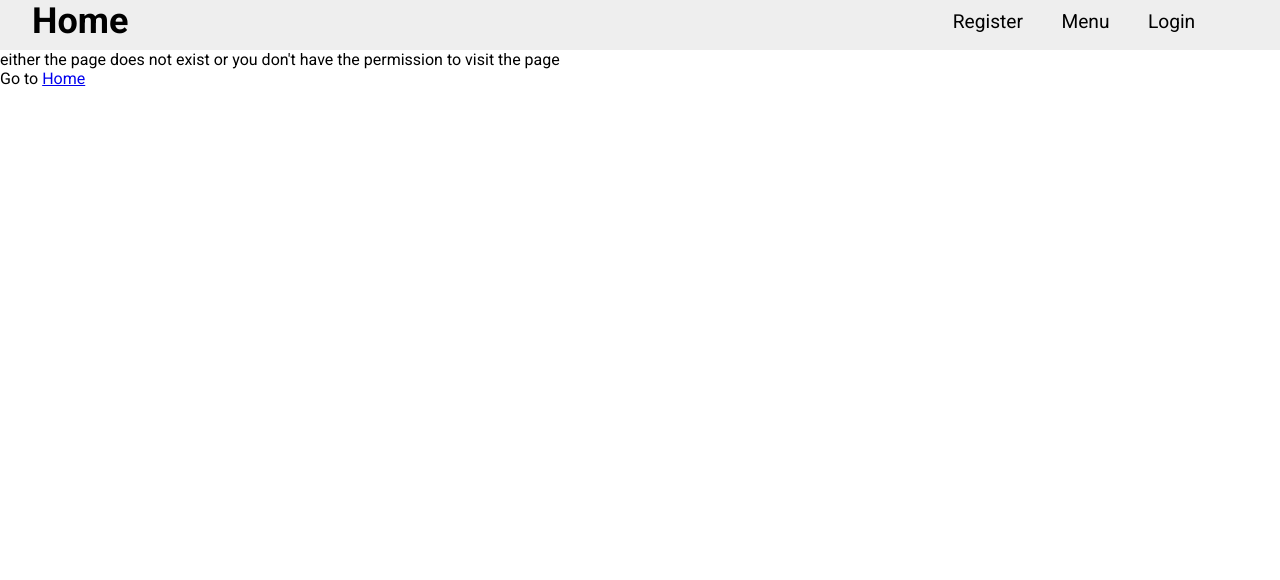
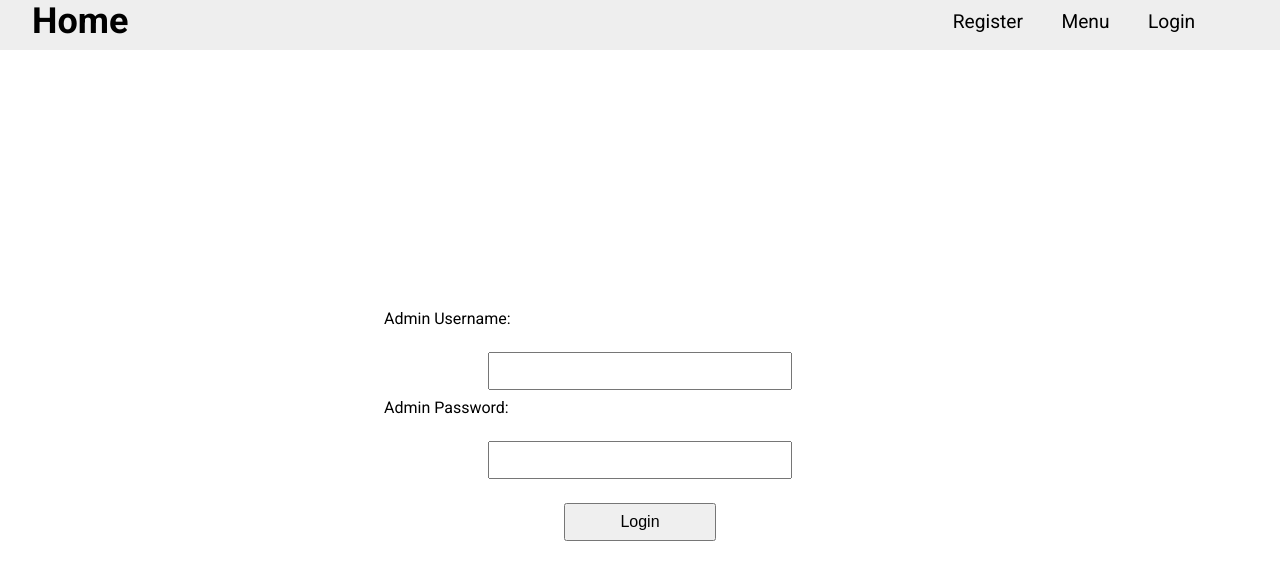
Before and after one commit to mahesh2885858/mahesh, a React (Create React App) app: page /admin in a window 1280 px wide. Shown: the top 580 px of the page. Built offline with nearby package versions, Linux system fonts and the light colour scheme; no server answers.

Commit message:
added some admin pages

```diff
--- a/src/App.tsx
+++ b/src/App.tsx
@@ -7,11 +7,15 @@ import "./app.scss";
 import Menu from "./components/user/before-login/Home/menu/Menu";
 import Profile from "./components/user/profile/Profile";
 import Cart from "./components/user/cart/Cart";
+import AdminNavBar from "./components/admin/adminNavbar/AdminNavBar";
 import Register from "./components/user/register/Register";
 import Login from "./components/user/login/Login";
 import axios from "axios";
 import Orders from "./components/user/orders/Orders";
 import NotFoundPage from "./components/notfoundpage/NotFoundPage";
+import AdminHome from "./components/admin/home/AdminHome";
+import AllOrders from "./components/admin/allorders/AllOrders";
+import AddItem from "./components/admin/addItem/AddItem";
 
 function App() {
   const { state, dispatch } = useContext(context);
@@ -20,14 +24,24 @@ function App() {
       const data = await axios.get("http://localhost:8000/retainlogin");
       dispatch({ type: "LOGIN", data: data.data });
     };
+    const retainAminLogin = async () => {
+      const data = await axios.get("http://localhost:8000/admin/adminretain");
+      dispatch({ type: "ADMIN_LOGIN", data: data.data });
+    };
     retainLogin();
+    retainAminLogin();
   }, []);
   return (
     <>
-      <NavBar />
+      {state.isAdminLoggedIn ? <AdminNavBar /> : <NavBar />}
       <div className="app-container">
         <Routes>
-          <Route path="/" element={<HomeBeforeLogin />} />
+          <Route
+            path="/"
+            element={
+              state.isAdminLoggedIn ? <AdminHome /> : <HomeBeforeLogin />
+            }
+          />
           <Route path="/menu" element={<Menu />} />
           <Route
             path="/profile"
@@ -49,7 +63,10 @@ function App() {
             path="/orders"
             element={state.isLoggedIn ? <Orders /> : <NotFoundPage />}
           />
+          <Route path="/admin" element={<AdminHome />} />
           <Route path="*" element={<NotFoundPage />} />
+          <Route path="/admin/allorders" element={<AllOrders />} />
+          <Route path="/admin/additem" element={<AddItem />} />
         </Routes>
       </div>
     </>
--- /dev/null
+++ b/src/components/admin/addItem/AddItem.tsx
@@ -0,0 +1,41 @@
+import axios from "axios";
+import React, { FormEvent, useRef } from "react";
+import "./additem.scss";
+const AddItem = () => {
+  const itemnameRef = useRef<HTMLInputElement | null>(null);
+  const unitpriceRef = useRef<HTMLInputElement | null>(null);
+  const addToMenu = async (e: FormEvent) => {
+    e.preventDefault();
+    try {
+      const details = {
+        itemName: itemnameRef.current?.value,
+        unitPrice: unitpriceRef.current?.value,
+      };
+      const data = await axios.post(
+        "http://localhost:8000/admin/additem",
+        details
+      );
+      console.log(data.data);
+    } catch (error) {
+      console.log(error);
+    }
+  };
+  return (
+    <div className="additem-container">
+      <form onSubmit={addToMenu} action="#">
+        <label htmlFor="itemname">ItemName:</label>
+        <input ref={itemnameRef} type="text" name="itemname" id="itemnae" />
+        <label htmlFor="unitprice">ItemPrice:</label>
+        <input
+          ref={unitpriceRef}
+          type="number"
+          name="unitprice"
+          id="unitprice"
+        />
+        <button>Add item to Menu</button>
+      </form>
+    </div>
+  );
+};
+
+export default AddItem;
--- /dev/null
+++ b/src/components/admin/addItem/additem.scss
@@ -0,0 +1,34 @@
+.additem-container {
+  width: 100%;
+  display: flex;
+  flex-direction: column;
+  justify-content: center;
+  height: 100%;
+  align-items: center;
+  form {
+    width: 50%;
+    margin: auto;
+    display: flex;
+    align-items: center;
+    justify-content: center;
+    flex-direction: column;
+    padding: 0.5em;
+    label {
+      margin: 0.5em;
+      align-self: flex-start;
+      margin-left: 1em;
+    }
+    input {
+      font-size: 1rem;
+      padding: 0.5em;
+      width: 50%;
+    }
+    button {
+      width: 20%;
+      font-size: 1rem;
+      padding: 0.25em;
+      margin: auto;
+      margin-top: 1em;
+    }
+  }
+}
--- a/src/components/admin/adminNavbar/AdminNavBar.tsx
+++ b/src/components/admin/adminNavbar/AdminNavBar.tsx
@@ -22,7 +22,7 @@ const AdminNavBar = () => {
         <input type="checkbox" id="menu-responsive" />
         <div className="nav-right">
           {state.isAdminLoggedIn ? (
-            <Link to={`/admin/orders`}>All Orders</Link>
+            <Link to={`/admin/allorders`}>All Orders</Link>
           ) : (
             <Link to={`/register`}>Register</Link>
           )}
--- /dev/null
+++ b/src/components/admin/allorders/AllOrders.tsx
@@ -0,0 +1,50 @@
+import React, { useContext, useEffect } from "react";
+import { context } from "../../context/Context";
+import axios from "axios";
+const AllOrders = () => {
+  const { state, dispatch } = useContext(context);
+  useEffect(() => {
+    const getAllOrders = async () => {
+      try {
+        const orders = await axios.get(
+          "http://localhost:8000/admin/getallorders"
+        );
+        const ordersArray = orders.data.map((item: any) => {
+          const order = item.orders.map((item1: any) => {
+            return item1;
+          });
+          return order;
+        });
+        console.log(ordersArray);
+        dispatch({ type: "GET_ALL_ORDERS", data: ordersArray });
+      } catch (err) {
+        console.log(err);
+      }
+    };
+    getAllOrders();
+  }, []);
+  return (
+    <div>
+      {state.allOrders.map((item: any) => {
+        return (
+          <div key={Math.random()}>
+            {item.map((order: any) => {
+              return (
+                <div key={order._id}>
+                  <div>a;lsdkfjlasjf</div>
+                  <div>
+                    {order.items.map((item2: any) => {
+                      return <div key={item2._id}>maheslasjfk</div>;
+                    })}
+                  </div>
+                </div>
+              );
+            })}
+          </div>
+        );
+      })}
+    </div>
+  );
+};
+
+export default AllOrders;
--- a/src/components/admin/home/AdminHome.tsx
+++ b/src/components/admin/home/AdminHome.tsx
@@ -1,5 +1,6 @@
 import React, { useContext, useEffect } from "react";
 import { context } from "../../context/Context";
+import AdminLogin from "./AdminLogin";
 
 const AdminHome = () => {
   const { state, dispatch } = useContext(context);
@@ -11,7 +12,7 @@ const AdminHome = () => {
   if (state.isAdminLoggedIn) {
     return <div>AdminHome</div>;
   } else {
-    return <div>somtethng</div>;
+    return <AdminLogin />;
   }
 };
 
--- /dev/null
+++ b/src/components/admin/home/AdminLogin.tsx
@@ -0,0 +1,47 @@
+import axios from "axios";
+import React, { FormEvent, useContext, useRef } from "react";
+import { useNavigate } from "react-router";
+import { context } from "../../context/Context";
+import "./adminlogin.scss";
+const AdminLogin = () => {
+  const { state, dispatch } = useContext(context);
+  const navigate = useNavigate();
+  const username = useRef<null | HTMLInputElement>(null);
+  const password = useRef<null | HTMLInputElement>(null);
+  const adminLogin = async (e: FormEvent) => {
+    e.preventDefault();
+    const details = {
+      username: username.current?.value,
+      password: password.current?.value,
+    };
+    const data = await axios.post(
+      "http://localhost:8000/admin/adminlogin",
+      details
+    );
+    dispatch({ type: "ADMIN_LOGIN", data: data.data });
+    navigate("/admin");
+  };
+  return (
+    <div className="admin-login-contaier">
+      <form action="#" onSubmit={adminLogin}>
+        <label htmlFor="adminusername">Admin Username:</label>
+        <input
+          ref={username}
+          type="text"
+          id="adminusername"
+          name="adminusername"
+        />
+        <label htmlFor="adminpassword">Admin Password:</label>
+        <input
+          type="password"
+          ref={password}
+          name="adminpassword"
+          id="adminpassword"
+        />
+        <button>Login</button>
+      </form>
+    </div>
+  );
+};
+
+export default AdminLogin;
--- /dev/null
+++ b/src/components/admin/home/adminlogin.scss
@@ -0,0 +1,33 @@
+.admin-login-contaier {
+  display: flex;
+  width: 100%;
+  height: 100%;
+  flex-direction: column;
+  form {
+    width: 50%;
+    margin: auto;
+    display: flex;
+    flex-direction: column;
+
+    align-items: center;
+    padding: 1em;
+    input {
+      width: 50%;
+      margin: 0.5em 0;
+      font-size: 1rem;
+      padding: 0.5em;
+    }
+    label {
+      align-self: flex-start;
+      margin-left: 3em;
+      margin-bottom: 1em;
+    }
+    button {
+      font-size: 1rem;
+      padding: 0.5em;
+      width: 25%;
+      margin: auto;
+      margin-top: 1em;
+    }
+  }
+}
--- a/src/components/context/Context.tsx
+++ b/src/components/context/Context.tsx
@@ -31,6 +31,8 @@ const initialState = {
     },
   ],
   orders: [],
+  allOrders: [],
+  adminRole: "",
 };
 export const context = createContext<any>({});
 
--- a/src/components/context/ContextReducer.tsx
+++ b/src/components/context/ContextReducer.tsx
@@ -43,6 +43,10 @@ const Reducer = (state: state, action: actionType): state => {
         return { ...item, quantity: 0 };
       });
       return { ...state, menu: clearedMenu };
+    case "ADMIN_LOGIN":
+      return { ...state, isAdminLoggedIn: true, name: action.data.name };
+    case "GET_ALL_ORDERS":
+      return { ...state, allOrders: action.data };
     default:
       return state;
   }
```
Also changed, not shown: src/components/admin/allorders/allordrs.scss (added).
